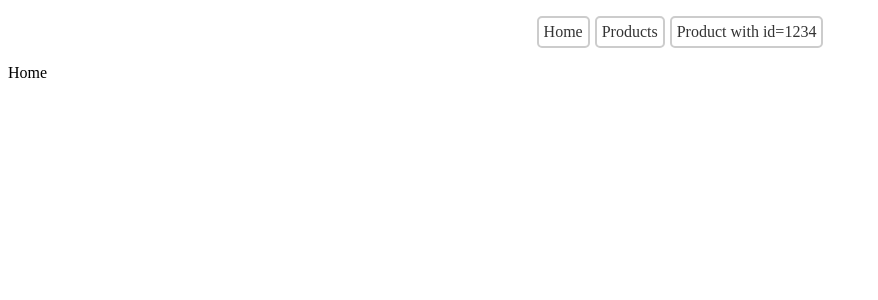
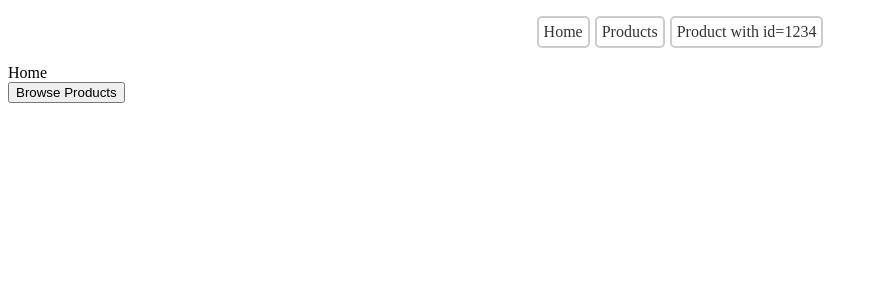
Before and after one commit to gogouravr/react-router-demo-app, a React (Vite) app: page /root in a window 1280 px wide. Shown: the top 300 px of the page, without its empty margins (0-878 px from the left). Built offline with nearby package versions, Linux system fonts and the light colour scheme.

Commit message:
Navigate route programatically

```diff
--- a/src/pages/Home.jsx
+++ b/src/pages/Home.jsx
@@ -1,5 +1,18 @@
+import { useNavigate } from "react-router-dom"
+
 export default function Home() {
+    const navigate = useNavigate();
+
+    const clickHandler = () => {
+        navigate('products');
+    }
     return (
-        <div>Home</div>
+        <>
+            <div>Home</div>
+            <button onClick={clickHandler}>
+                Browse Products
+            </button>
+        </>
+
     )
 }
```
